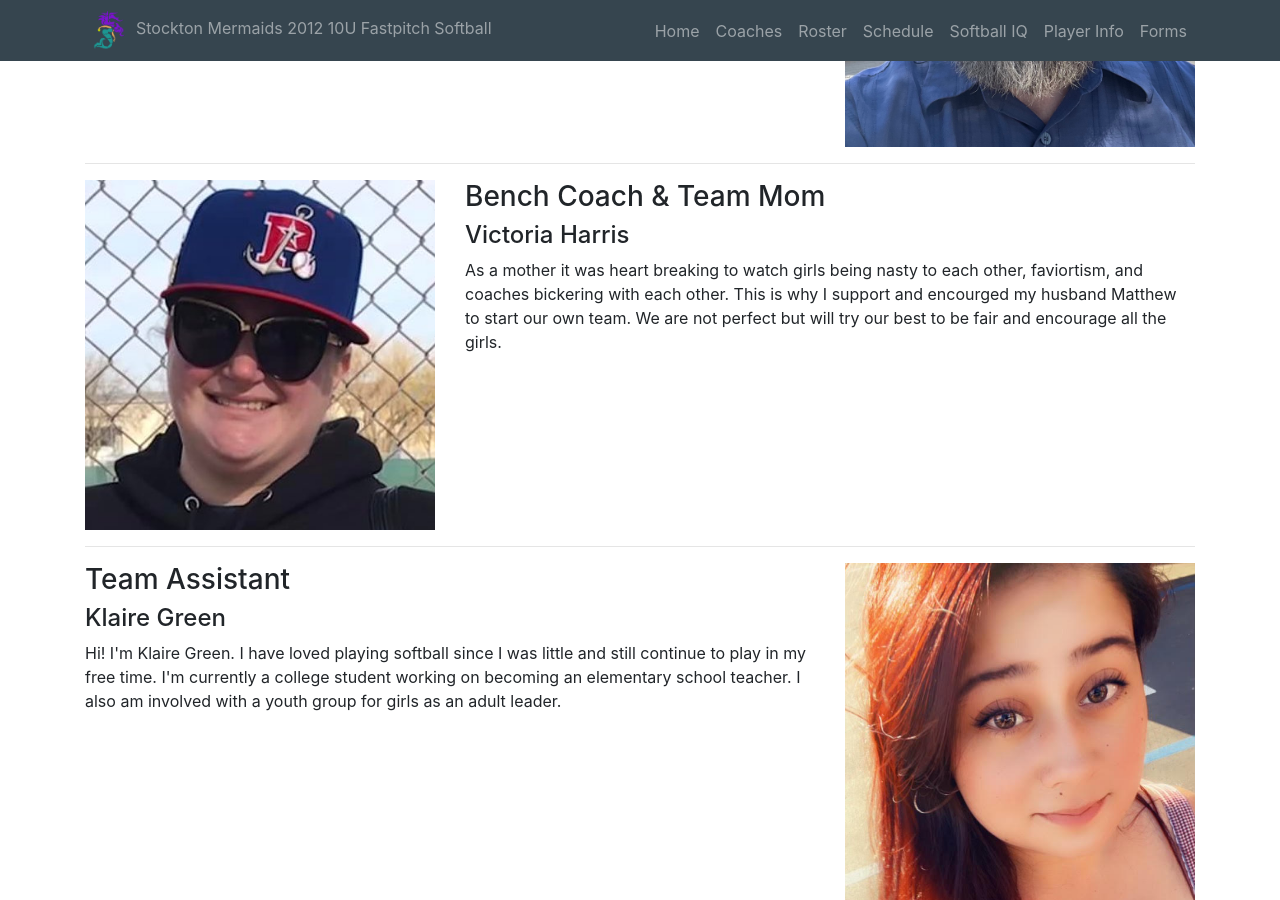
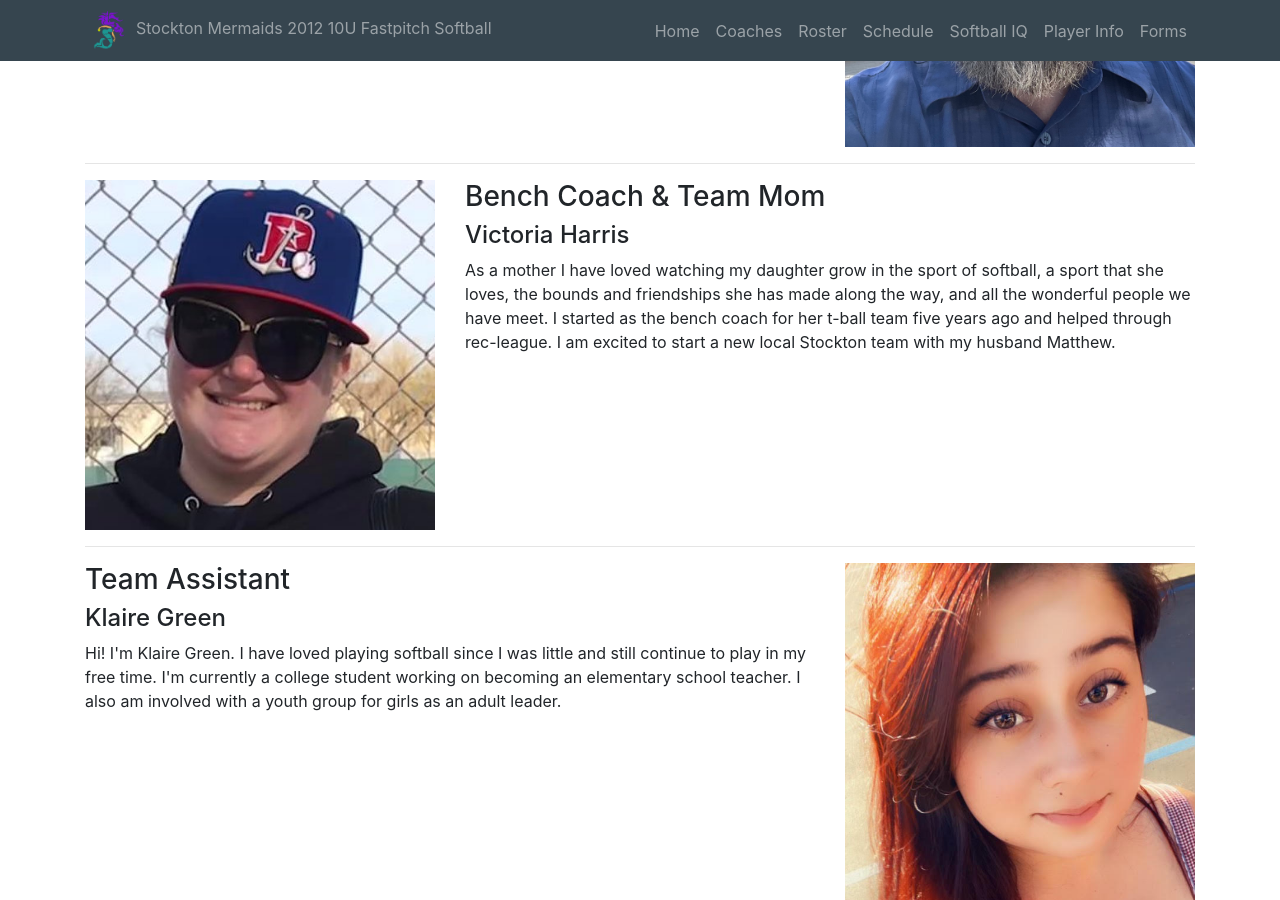
Before and after one commit to stocktonmermaids/stocktonmermaids.github.io, a Jekyll site: the page built from coaches.html, in a window 1280 px wide and 900 px high, scrolled down 787 px. Built offline with Jekyll 4.4.1, drawn with Linux system fonts in a browser that asks for light colours; nearby versions of some CDN libraries.

Commit message:
MBH: victoria bio

```diff
--- a/coaches.html
+++ b/coaches.html
@@ -57,9 +57,8 @@ permalink: /coaches/
     <h3>Bench Coach & Team Mom</h3>
     <h4>Victoria Harris</h4>
     <p>
-      As a mother it was heart breaking to watch girls being nasty to each other, faviortism, and coaches bickering with each other.
-      This is why I support and encourged my husband Matthew to start our own team.
-      We are not perfect but will try our best to be fair and encourage all the girls.
+      As a mother I have loved watching my daughter grow in the sport of softball, a sport that she loves, the bounds and friendships she has made along the way, and all the wonderful people we have meet.
+      I started as the bench coach for her t-ball team five years ago and helped through rec-league. I am excited to start a new local Stockton team with my husband Matthew.
     </p>
   </div>
 </div>
```
